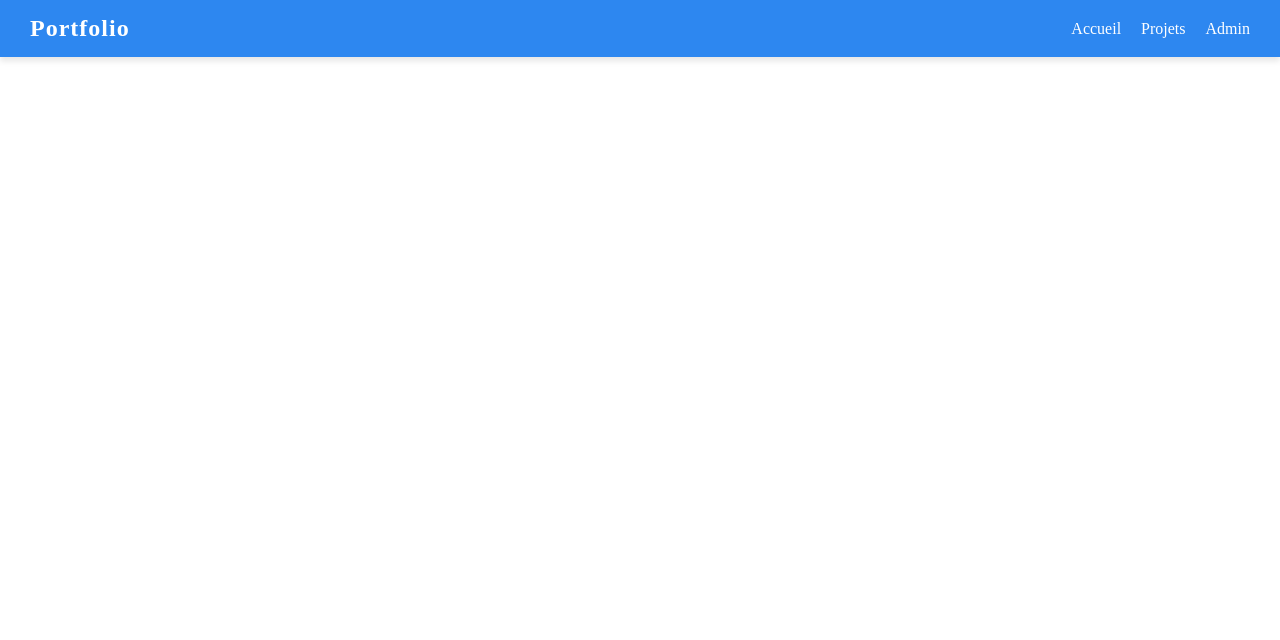
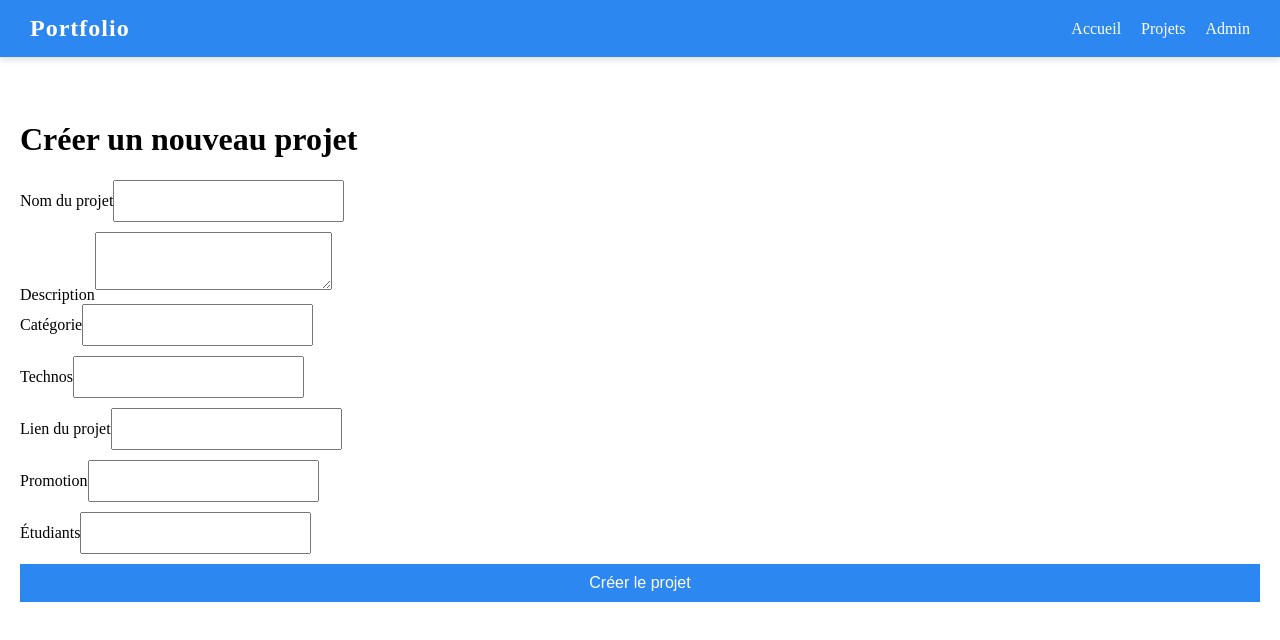
Before and after one commit to jphayek/Airtable-api, a Vue app in the folder portfolio/: page /create-project in a window 1280 px wide. Shown: the top 640 px of the page. Built offline with nearby package versions, Linux system fonts and the light colour scheme.

Commit message:
Modif Login Redirection

```diff
--- a/portfolio/src/main.js
+++ b/portfolio/src/main.js
@@ -5,11 +5,13 @@ import Home from './views/Home.vue';
 import Admin from './views/Admin.vue';
 import Login from './views/Login.vue';
 import ProjectList from './views/ProjectList.vue';
+import CreateProject from './views/CreateProject.vue';
 
 // Routes de l'application
 const routes = [
   { path: '/', component: Home },
   { path: '/admin', component: Admin },
+  { path: '/create-project', component: CreateProject },
   { path: '/login', component: Login },
   { path: '/projects', component: ProjectList },
 ];
--- /dev/null
+++ b/portfolio/src/views/CreateProject.vue
@@ -0,0 +1,128 @@
+<template>
+    <div class="create-project">
+      <h1>Créer un nouveau projet</h1>
+
+      <form @submit.prevent="submitForm">
+        <div>
+          <label for="name">Nom du projet</label>
+          <input type="text" v-model="newProject.name" id="name" required />
+        </div>
+
+        <div>
+          <label for="description">Description</label>
+          <textarea v-model="newProject.description" id="description" required></textarea>
+        </div>
+
+        <div>
+          <label for="category">Catégorie</label>
+          <input type="text" v-model="newProject.category" id="category" required />
+        </div>
+
+        <div>
+          <label for="technos">Technos</label>
+          <input type="text" v-model="newProject.technos" id="technos" />
+        </div>
+
+        <div>
+          <label for="link">Lien du projet</label>
+          <input type="url" v-model="newProject.link" id="link" />
+        </div>
+
+        <div>
+          <label for="promo">Promotion</label>
+          <input type="text" v-model="newProject.promo" id="promo" />
+        </div>
+
+        <div>
+          <label for="students">Étudiants</label>
+          <input type="text" v-model="newProject.students" id="students" />
+        </div>
+
+        <button type="submit">Créer le projet</button>
+      </form>
+
+      <!-- Message de confirmation ou erreur -->
+      <p v-if="message" :class="messageClass">{{ message }}</p>
+    </div>
+  </template>
+
+  <script>
+  import axios from 'axios';
+
+  export default {
+    data() {
+      return {
+        newProject: {
+          name: '',
+          description: '',
+          technos: '',
+          link: '',
+          promo: '',
+          students: '',
+          category: '',
+        },
+        message: '',
+        messageClass: '',
+      };
+    },
+    methods: {
+      async submitForm() {
+        try {
+          // Envoi des données vers l'API backend
+          const response = await axios.post('http://localhost:5000/api/projects', this.newProject);
+
+          this.message = 'Le projet a été créé avec succès !';
+          this.messageClass = 'success';
+
+          // Réinitialiser le formulaire
+          this.newProject = { name: '', description: '', technos: '', link: '', promo: '', students: '', category: '' };
+
+          // Rediriger vers la page admin après création
+          this.$router.push({ path: '/admin' });
+        } catch (error) {
+          this.message = 'Erreur lors de la création du projet.';
+          this.messageClass = 'error';
+          console.error(error);
+        }
+      }
+    }
+  };
+  </script>
+
+  <style scoped>
+  .create-project {
+    padding: 20px;
+  }
+
+  form {
+    display: flex;
+    flex-direction: column;
+  }
+
+  input, textarea {
+    margin-bottom: 10px;
+    padding: 10px;
+    font-size: 1rem;
+  }
+
+  button {
+    padding: 10px;
+    font-size: 1rem;
+    background-color: #2d87f0;
+    color: white;
+    border: none;
+    cursor: pointer;
+  }
+
+  button:hover {
+    background-color: #1f68c2;
+  }
+
+  .success {
+    color: green;
+  }
+
+  .error {
+    color: red;
+  }
+  </style>
--- a/portfolio/src/views/Login.vue
+++ b/portfolio/src/views/Login.vue
@@ -27,31 +27,51 @@
   </template>
 
   <script>
-  //import axios from 'axios';
   import axios from '../services/axios';
   import { useRouter } from 'vue-router';
+  import { ref } from 'vue';
 
   export default {
-  data() {
-    return {
-      username: '',
-      password: ''
-    };
-  },
-  methods: {
-    async login() {
+    setup() {
+      const router = useRouter();
+      const username = ref('');
+      const password = ref('');
+      const errorMessage = ref('');
+
+      const login = async () => {
         try {
           const response = await axios.post('/api/login', {
-          username: this.username,
-          password: this.password
+            username: username.value,
+            password: password.value
           });
-        console.log(response.data);
-        // Enregistrer le token dans le localStorage ou gérer la session
+
+          // Sauvegarder le token
           localStorage.setItem('token', response.data.token);
+
+          // Sauvegarder le rôle (si renvoyé)
+          if (response.data.user?.role) {
+            localStorage.setItem('role', response.data.user.role);
+          }
+
+          // Redirection vers le tableau de bord admin
+          if (response.data.user?.role === 'admin') {
+            router.push('/admin');
+          } else {
+            router.push('/');
+          }
+
         } catch (error) {
           console.error('Erreur lors de la tentative de connexion:', error);
+          errorMessage.value = 'Échec de la connexion. Vérifie tes identifiants.';
         }
-    }
+      };
+
+      return {
+        username,
+        password,
+        errorMessage,
+        login
+      };
     }
   };
   </script>
```
Lines whose indentation alone changed are shown as unchanged.
